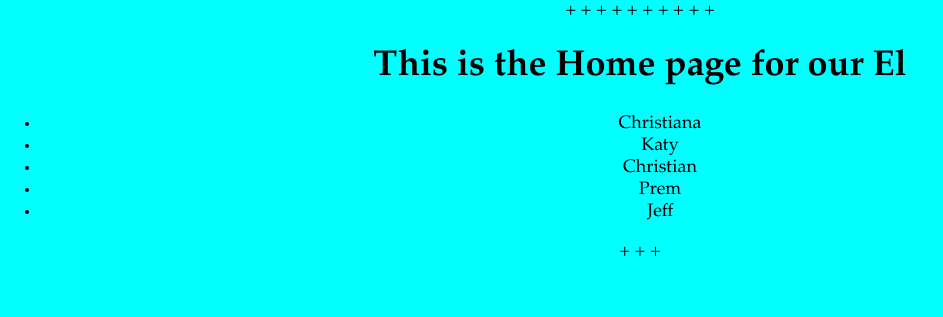
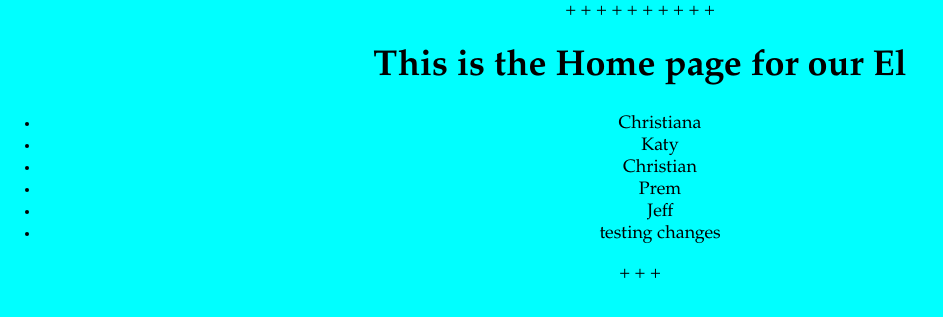
Before and after one commit to mcuringa/nyc-el, a Django app: page / in a window 1280 px wide. Shown: the top 317 px of the page, without its empty margins (0-943 px from the left). Run offline with Django 3.2, Linux system fonts and the light colour scheme.

Commit message:
line testing

```diff
--- a/el/el/templates/home.html
+++ b/el/el/templates/home.html
@@ -10,6 +10,7 @@
  	  <li>Christian</li>
  	  <li>Prem</li>
  	  <li>Jeff</li>
+ 	  <li> testing changes</li>
  </ul>
 
 {% endblock %}
```
